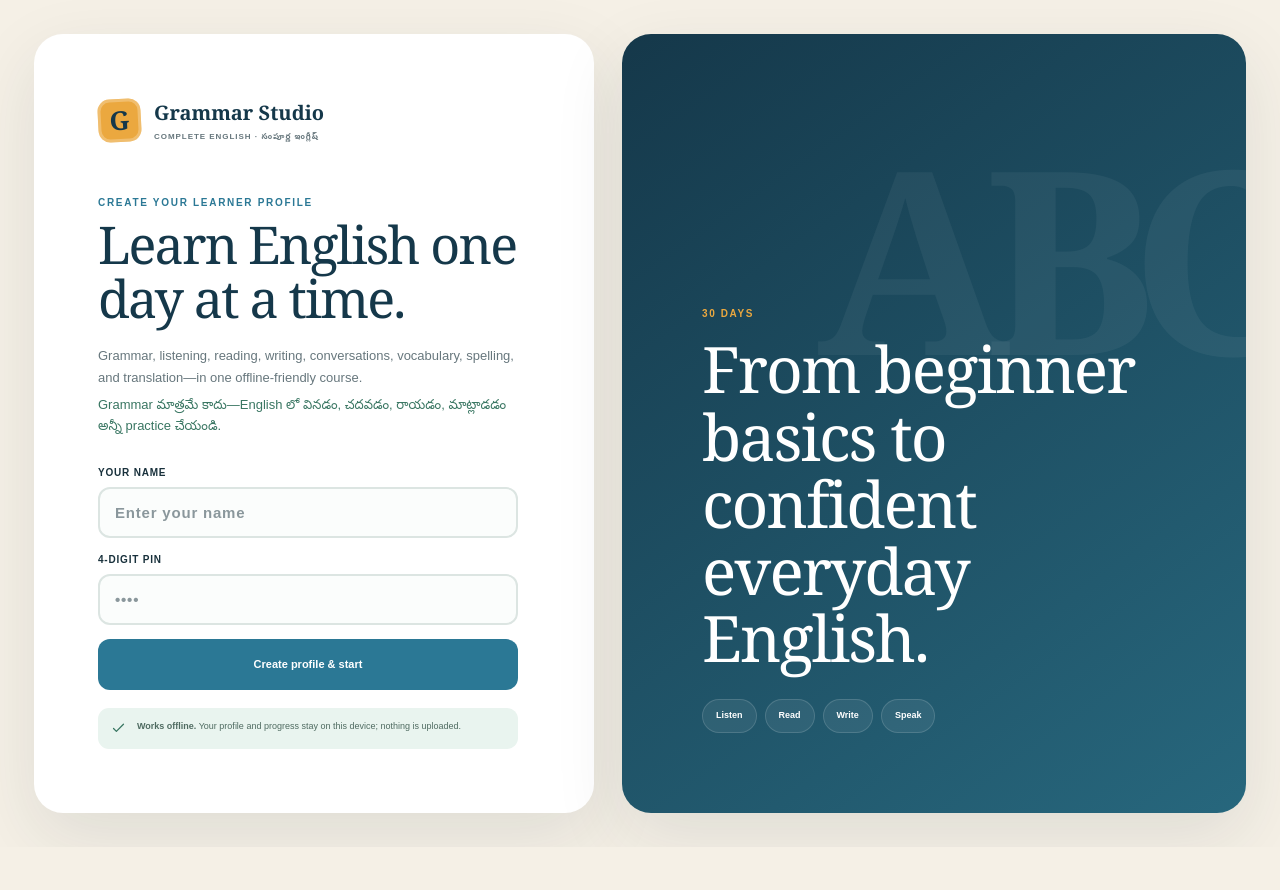
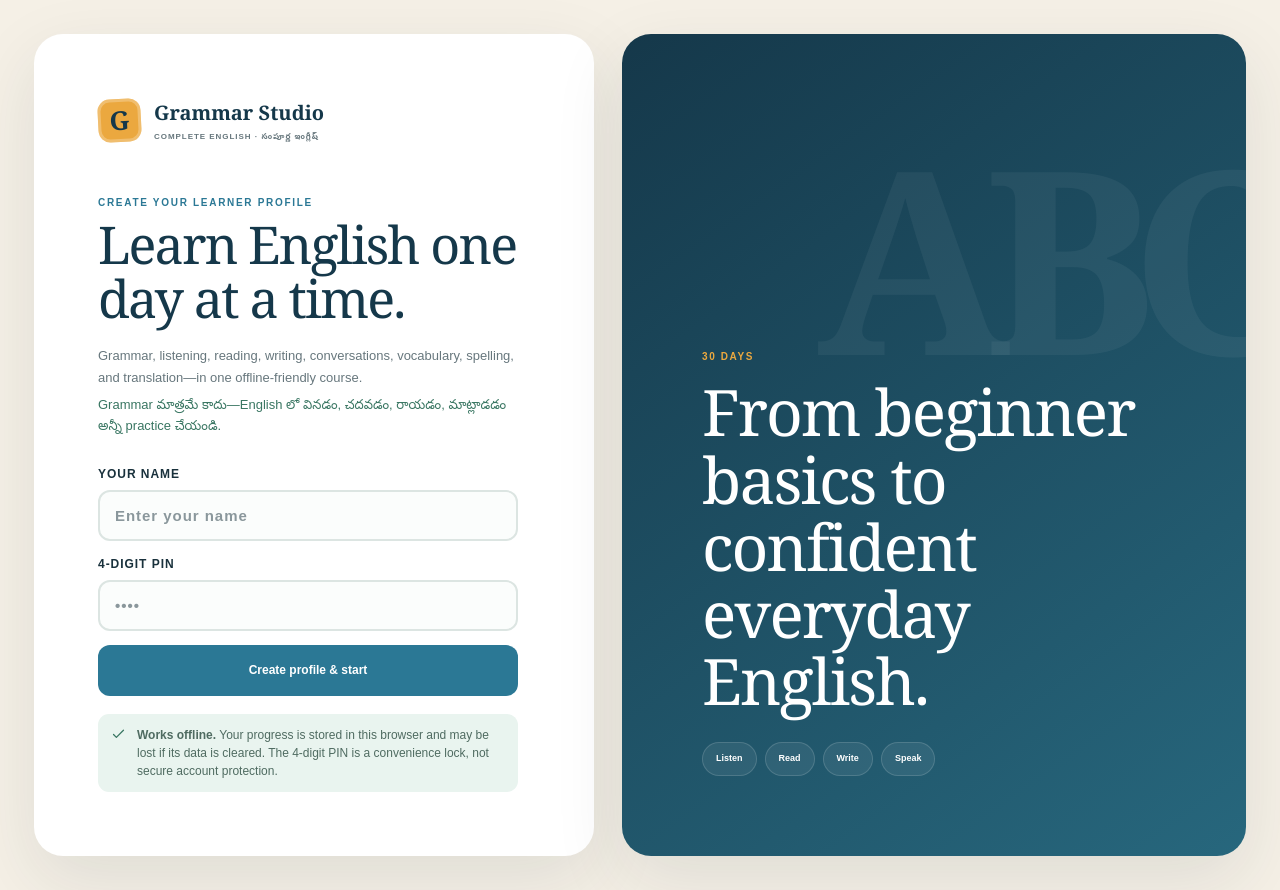
Before and after one commit to harikiran-dev-schooldb/grammar-course-nextjs, a Next.js app: page / in a window 1280 px wide. Before the commit the page ends 847 px from the top, so only its background shows below. Built offline with nearby package versions, Linux system fonts and the light colour scheme.

Commit message:
Fix learner progress hydration, offline caching, and accessibility

```diff
--- a/package.json
+++ b/package.json
@@ -7,7 +7,8 @@
     "build": "next build --webpack",
     "start": "next start",
     "lint": "eslint",
-    "audio": "node --experimental-strip-types scripts/generate-audio.mjs"
+    "audio": "node --experimental-strip-types scripts/generate-audio.mjs",
+    "test": "node --experimental-strip-types --test scripts/test-progress.mjs"
   },
   "dependencies": {
     "@neon/auth": "^0.8.2",
--- a/public/sw.js
+++ b/public/sw.js
@@ -22,7 +22,9 @@ for (let day = 1; day <= 30; day += 1) {
 async function cacheAppShell() {
   const cache = await caches.open(CORE_CACHE);
   const response = await fetch("/", { cache: "reload" });
-  if (!response.ok) throw new Error("Could not download the app shell");
+  if (!response.ok || !response.headers.get("content-type")?.includes("text/html")) {
+    throw new Error("Could not download the HTML app shell");
+  }
   await cache.put("/", response.clone());
 
   const html = await response.text();
@@ -89,10 +91,22 @@ self.addEventListener("fetch", (event) => {
 
   if (request.mode === "navigate") {
     event.respondWith(fetch(request).then(async (response) => {
-      const cache = await caches.open(CORE_CACHE);
-      await cache.put("/", response.clone());
+      if (url.pathname === "/" && response.ok && response.headers.get("content-type")?.includes("text/html")) {
+        try {
+          const cache = await caches.open(CORE_CACHE);
+          await cache.put("/", response.clone());
+        } catch {
+          // A full cache must never prevent a successful online navigation.
+        }
+      }
       return response;
-    }).catch(async () => (await caches.open(CORE_CACHE)).match("/")));
+    }).catch(async () => {
+      const cached = await (await caches.open(CORE_CACHE)).match("/");
+      return cached ?? new Response("You are offline and this page has not been saved yet.", {
+        status: 503,
+        headers: { "Content-Type": "text/plain; charset=utf-8" },
+      });
+    }));
     return;
   }
 
--- /dev/null
+++ b/scripts/test-progress.mjs
@@ -0,0 +1,39 @@
+import assert from "node:assert/strict";
+import { test } from "node:test";
+import { parseCompletedDays, parseSavedDayIndex } from "../src/lib/progress.ts";
+
+const days = Array.from({ length: 30 }, (_, index) => index + 1);
+
+test("retains valid saved completion values", () => {
+  assert.deepEqual(parseCompletedDays("[1,8,30]", days), [1,8,30]);
+});
+
+test("removes duplicates and sorts completed days", () => {
+  assert.deepEqual(parseCompletedDays("[8,2,8,1]", days), [1,2,8]);
+});
+
+test("ignores corrupted, non-array, or missing progress", () => {
+  for (const input of ["not-json", "{}", "false", "null", null]) {
+    assert.deepEqual(parseCompletedDays(input, days), []);
+  }
+});
+
+test("rejects invalid and out-of-range lesson values", () => {
+  assert.deepEqual(parseCompletedDays('[1,0,31,2.5,"3",null,{},2]', days), [1,2]);
+});
+
+test("restores the chosen lesson as a zero-based index", () => {
+  assert.equal(parseSavedDayIndex("30", days), 29);
+  assert.equal(parseSavedDayIndex("1", days), 0);
+});
+
+test("uses day one for missing or unsafe saved day", () => {
+  for (const input of [null, "", "0", "-1", "31", "foo", "3.5", "1e2", "9999999999999999999"]) {
+    assert.equal(parseSavedDayIndex(input, days), 0);
+  }
+});
+
+test("respects the actual lesson IDs", () => {
+  assert.deepEqual(parseCompletedDays("[1,2,3,5]", [1,3,5]), [1,3,5]);
+  assert.equal(parseSavedDayIndex("3", [1,3,5]), 1);
+});
--- a/src/app/globals.css
+++ b/src/app/globals.css
@@ -416,3 +416,23 @@ svg { width: 20px; height: 20px; fill: none; stroke: currentColor; stroke-lineca
 @media (prefers-reduced-motion: reduce) {
   *, *::before, *::after { scroll-behavior: auto !important; transition-duration: .01ms !important; }
 }
+
+/* Keep essential instructions and controls readable, particularly on phones. */
+.login-card label, .login-card form > button, .local-profile-note,
+.lesson-link-copy small, .offline-card p, .offline-card button,
+.skill-tabs button small, .skill-workspace label, .skill-feedback,
+.conversation-feedback p, .writing-footer > span {
+  font-size: 12px;
+}
+.skills-lab-header p[lang="te"], .skill-instruction p[lang="te"],
+.skill-workspace > p[lang="te"], .conversation-prompt-te,
+.hero-objective.telugu {
+  font-size: 14px;
+  line-height: 1.65;
+}
+@media (max-width: 700px) {
+  .offline-card button, .primary-skill-audio, .reveal-model,
+  .writing-footer button, .spelling-input-row button {
+    min-height: 44px;
+  }
+}
--- a/src/app/page.tsx
+++ b/src/app/page.tsx
@@ -4,6 +4,7 @@ import { type FormEvent, useEffect, useMemo, useRef, useState } from "react";
 import { LanguageMode, lessons, units } from "@/data/lessons";
 import { conversations } from "@/data/conversations";
 import { wordPower } from "@/data/word-power";
+import { parseCompletedDays, parseSavedDayIndex } from "@/lib/progress";
 
 type InstallPromptEvent = Event & {
   prompt: () => Promise<void>;
@@ -38,6 +39,7 @@ export default function Home() {
   const [current, setCurrent] = useState(0);
   const [language, setLanguage] = useState<LanguageMode>("both");
   const [completed, setCompleted] = useState<number[]>([]);
+  const [progressReady, setProgressReady] = useState(false);
   const [selected, setSelected] = useState<number | null>(null);
   const [menuOpen, setMenuOpen] = useState(false);
   const [speaking, setSpeaking] = useState<string | null>(null);
@@ -85,14 +87,26 @@ export default function Home() {
 
   useEffect(() => {
     const frame = window.requestAnimationFrame(() => {
+      try {
         const stored = window.localStorage.getItem("grammar-studio-learner-profile");
         if (stored) {
           try {
-          const parsed = JSON.parse(stored) as LearnerProfile;
-          setProfile(parsed);
-          setAuthName(parsed.name);
-          if (window.sessionStorage.getItem("grammar-studio-authenticated") === "yes") setLearnerName(parsed.name);
-        } catch { window.localStorage.removeItem("grammar-studio-learner-profile"); }
+            const parsed = JSON.parse(stored) as Partial<LearnerProfile> | null;
+            if (typeof parsed?.name !== "string" || parsed.name.trim().length < 2 ||
+                typeof parsed.pinHash !== "string" || !/^[a-f0-9]{64}$/.test(parsed.pinHash)) {
+              throw new Error("Invalid learner profile");
+            }
+            const validProfile = { name: parsed.name.trim(), pinHash: parsed.pinHash };
+            setProfile(validProfile);
+            setAuthName(validProfile.name);
+            if (window.sessionStorage.getItem("grammar-studio-authenticated") === "yes") setLearnerName(validProfile.name);
+          } catch {
+            window.localStorage.removeItem("grammar-studio-learner-profile");
+            window.sessionStorage.removeItem("grammar-studio-authenticated");
+          }
+        }
+      } catch {
+        // Storage access can be denied in private browsing modes.
       }
       setAuthReady(true);
     });
@@ -101,20 +115,29 @@ export default function Home() {
 
   useEffect(() => {
     const frame = window.requestAnimationFrame(() => {
-      const stored = window.localStorage.getItem("grammar-studio-progress");
-      const storedDay = Number(window.localStorage.getItem("grammar-studio-day"));
-      if (stored) {
-        try { setCompleted(JSON.parse(stored)); } catch { setCompleted([]); }
+      // Read existing progress before enabling writes, otherwise the first render
+      // replaces the learner's saved progress with the default empty array.
+      try {
+        const validDays = lessons.map((item) => item.day);
+        setCompleted(parseCompletedDays(window.localStorage.getItem("grammar-studio-progress"), validDays));
+        setCurrent(parseSavedDayIndex(window.localStorage.getItem("grammar-studio-day"), validDays));
+      } catch {
+        // Browsers can block localStorage; keep the course usable without it.
       }
-      if (storedDay >= 1 && storedDay <= lessons.length) setCurrent(storedDay - 1);
+      setProgressReady(true);
     });
     return () => window.cancelAnimationFrame(frame);
   }, []);
 
   useEffect(() => {
+    if (!progressReady) return;
+    try {
       window.localStorage.setItem("grammar-studio-progress", JSON.stringify(completed));
       window.localStorage.setItem("grammar-studio-day", String(current + 1));
-  }, [completed, current]);
+    } catch {
+      // Storage may be disabled or full; do not crash the learning interface.
+    }
+  }, [completed, current, progressReady]);
 
   useEffect(() => {
     if (!learnerName) return;
@@ -172,7 +195,7 @@ export default function Home() {
       void navigator.serviceWorker.register("/sw.js").then(async () => {
         const ready = await caches.match("/__grammar_studio_complete_english_ready_v5__");
         if (ready) setOfflineStatus("ready");
-      });
+      }).catch(() => setOfflineStatus("error"));
     }
 
     return () => {
@@ -251,8 +274,14 @@ export default function Home() {
     if (!("serviceWorker" in navigator) || !isOnline) return;
     setOfflineStatus("downloading");
     setOfflineProgress({ completed: 0, total: 420 });
+    try {
       const registration = await navigator.serviceWorker.ready;
-    registration.active?.postMessage({ type: "CACHE_ALL_AUDIO" });
+      const worker = registration.active ?? navigator.serviceWorker.controller;
+      if (!worker) throw new Error("No active service worker");
+      worker.postMessage({ type: "CACHE_ALL_AUDIO" });
+    } catch {
+      setOfflineStatus("error");
+    }
   };
 
   const installApp = async () => {
@@ -342,7 +371,7 @@ export default function Home() {
             {authError && <p className="auth-error" role="alert">{authError}</p>}
             <button type="submit">{profile ? "Open my course" : "Create profile & start"}</button>
           </form>
-          <div className="local-profile-note"><CheckIcon /><span><strong>Works offline.</strong> Your profile and progress stay on this device; nothing is uploaded.</span></div>
+          <div className="local-profile-note"><CheckIcon /><span><strong>Works offline.</strong> Your progress is stored in this browser and may be lost if its data is cleared. The 4-digit PIN is a convenience lock, not secure account protection.</span></div>
         </section>
         <aside className="login-preview" aria-hidden="true"><span>30 days</span><h2>From beginner basics to confident everyday English.</h2><div className="login-skill-list"><b>Listen</b><b>Read</b><b>Write</b><b>Speak</b></div></aside>
       </main>
--- /dev/null
+++ b/src/lib/progress.ts
@@ -0,0 +1,26 @@
+/**
+ * Validate persisted lesson progress before using it in the UI.
+ * Older installations store a JSON array of day numbers.
+ */
+export function parseCompletedDays(raw: string | null, validDays: readonly number[]): number[] {
+  if (!raw) return [];
+  try {
+    const parsed: unknown = JSON.parse(raw);
+    if (!Array.isArray(parsed)) return [];
+    const allowed = new Set(validDays);
+    return [...new Set(parsed.filter(
+      (day): day is number => typeof day === "number" && Number.isInteger(day) && allowed.has(day),
+    ))].sort((a, b) => a - b);
+  } catch {
+    return [];
+  }
+}
+
+/** Return a safe, zero-based lesson index from the previously saved day. */
+export function parseSavedDayIndex(raw: string | null, validDays: readonly number[]): number {
+  if (raw === null || !/^[1-9]\d*$/.test(raw)) return 0;
+  const day = Number(raw);
+  if (!Number.isSafeInteger(day)) return 0;
+  const index = validDays.indexOf(day);
+  return index < 0 ? 0 : index;
+}
```
Lines whose indentation alone changed are shown as unchanged.
